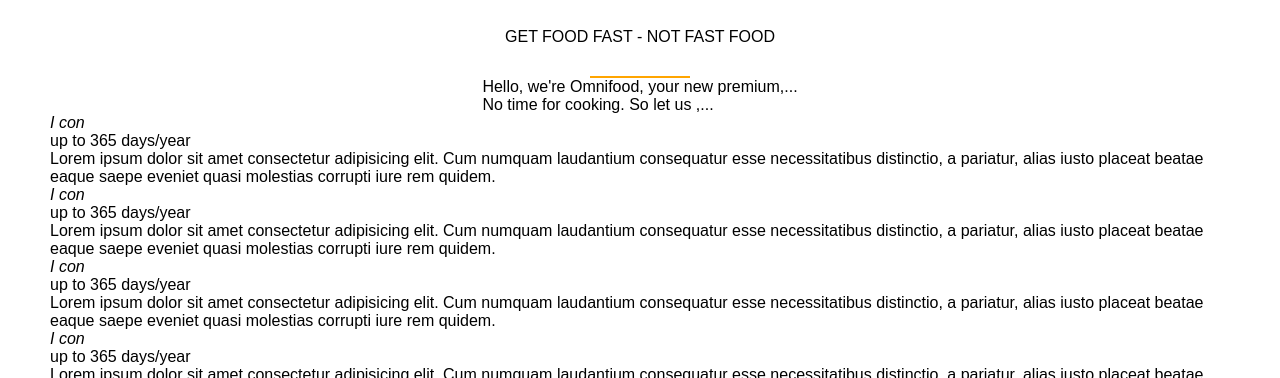
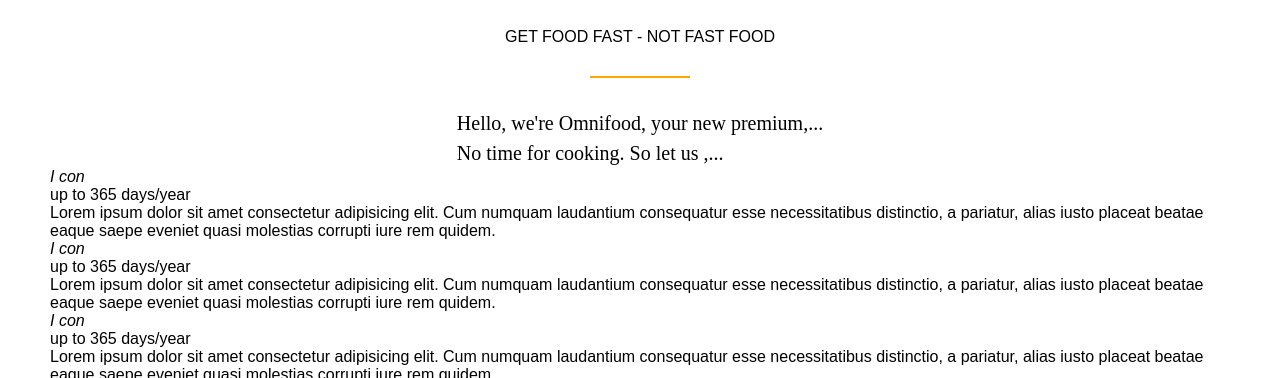
Before and after one commit to hieu1966hn/HDT-JSA19, a plain HTML site: page SS2+SS3/index.html in a window 1280 px wide. Shown: the part 722-1100 px from the top of the page. Drawn offline with Linux system fonts and the light colour scheme.

Commit message:
Done Home content: Max-width

```diff
--- a/SS2+SS3/index.css
+++ b/SS2+SS3/index.css
@@ -135,9 +135,23 @@ nav .max-width {
   margin-top: 30px;
 }
 
+
+/* Home content */
+
 .home-content .max-width {
   display: flex;
   flex-direction: column;
   align-items: center;
   /* danh cho chieu ngang */
 }
+
+.home-content .max-width .about {
+  margin-top: 30px;
+}
+
+.max-width .about p {
+  font-family: 'Times New Roman', Times, serif;
+  font-size: 20px;
+  line-height: 30px;
+  font-weight: 300;
+}
```
